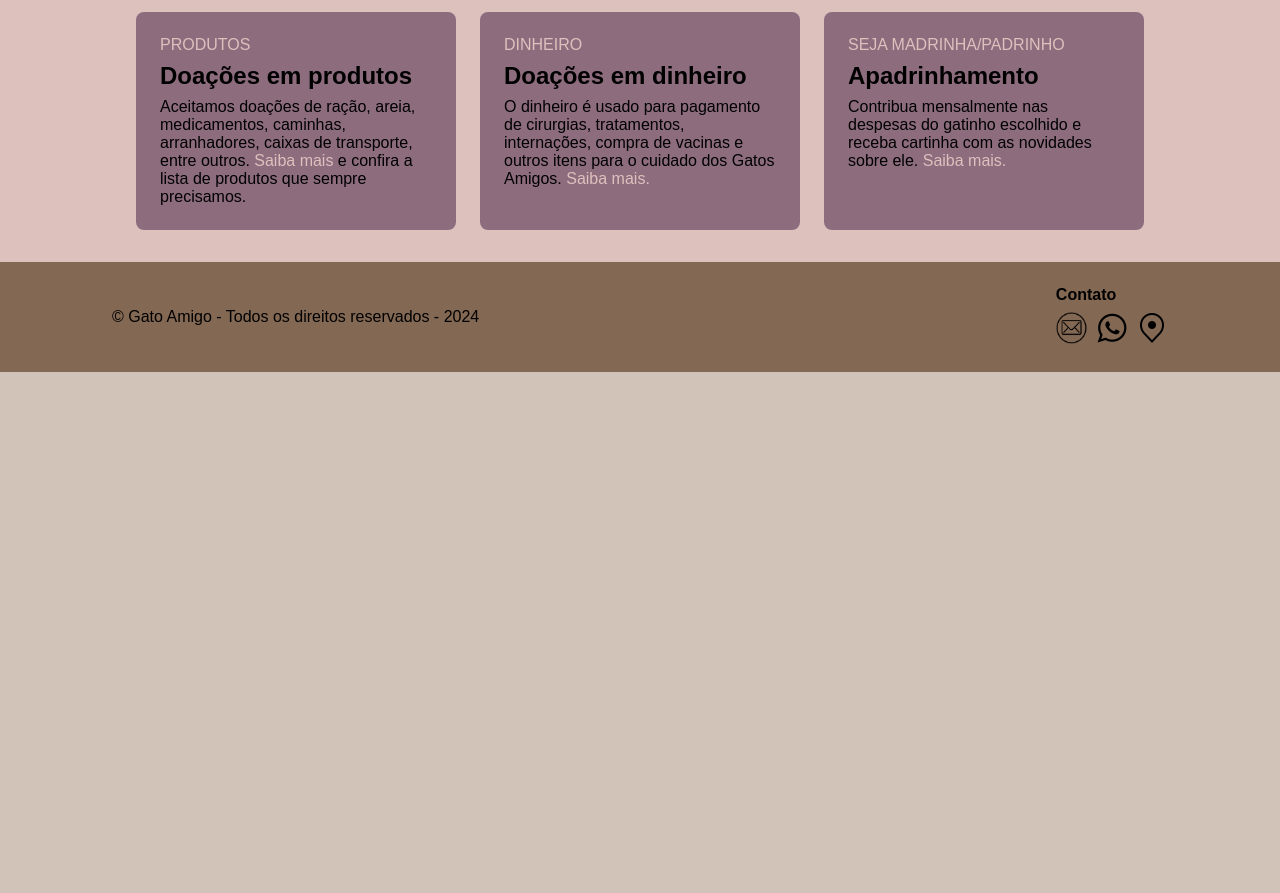
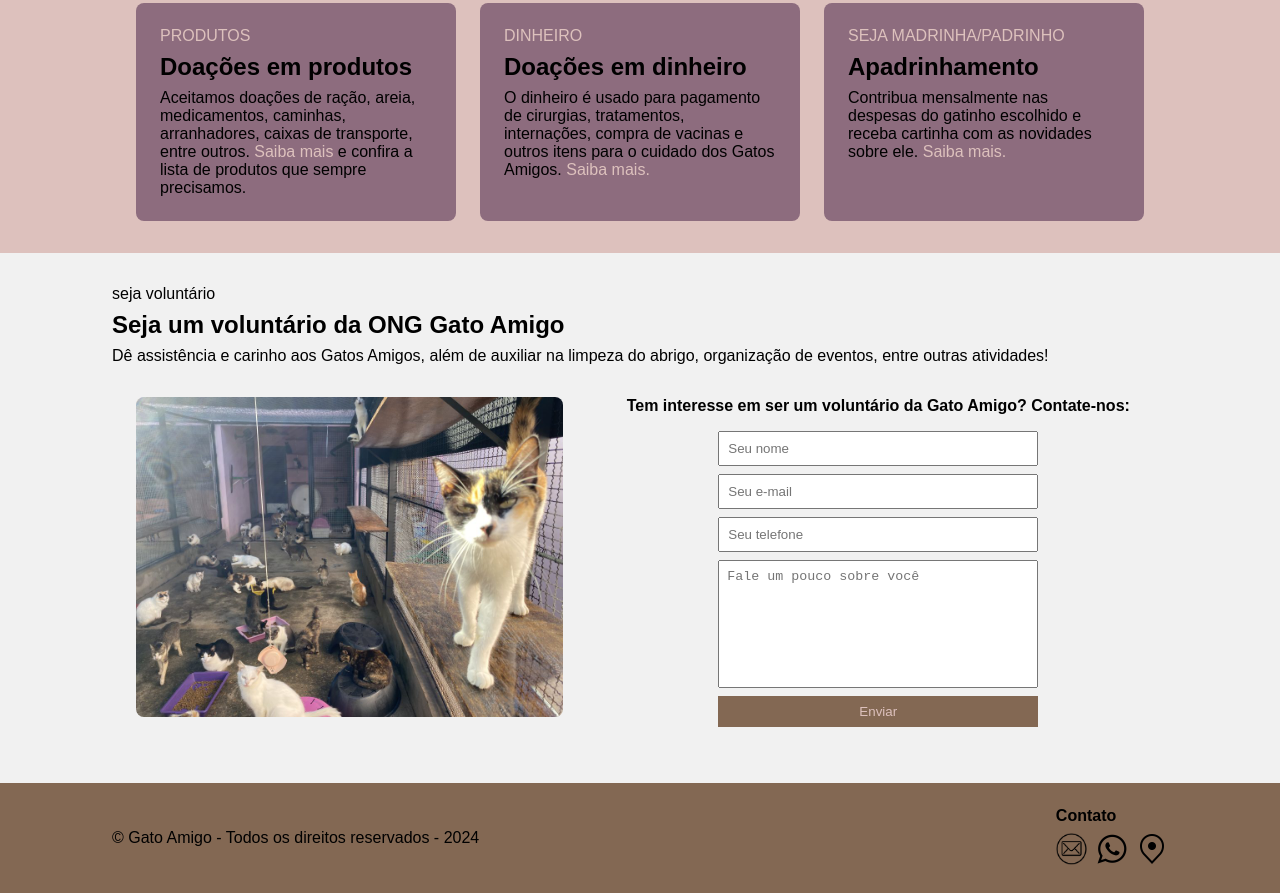
Before and after one commit to nathaliaceschi/site_gatoamigo, a plain HTML site: page index.html in a window 1280 px wide. Shown: the part 1136-2029 px from the top of the page. Before the commit the page ends 1508 px from the top, so only its background shows below. Drawn offline with Linux system fonts and the light colour scheme; a web font is replaced by a local one.

Commit message:
inserindo formulario

```diff
--- a/index.html
+++ b/index.html
@@ -30,11 +30,13 @@
                     <a href="#quero-adotar">Quero Adotar</a>
                 </li>
                 <li>
+                    <a href="#seja-voluntario">Seja Voluntário</a>
+                </li>
+                <li>
                     <a href="#contato">Contato</a>
                 </li>
             </ul>
         </nav>
-        </div>
     </header>
     <main>
         <div class="container">
@@ -144,6 +146,29 @@
                 </div>
             </section>
         </div>
+        <div class="volunteer-container">
+            <section id="seja-voluntario" class="volunteer">
+                <header class="volunteer-header">
+                    <span>seja voluntário</span>
+                    <h2 class="volunteer-title">Seja um voluntário da ONG Gato Amigo</h2>
+                    <p class="volunteer-subtitle">Dê assistência e carinho aos Gatos Amigos, além de auxiliar na limpeza do abrigo, organização de eventos, entre outras atividades!</p>
+                </header>
+                <div class="volunteer-img-form">
+                    <div class="volunteer-img">
+                        <figure><img src="./imagens/Gateiras-do-Brasil-2-1024x768.jpg" alt="Abrigo de gatos"></figure>
+                    </div>
+                    <form>
+                        <h4>Tem interesse em ser um voluntário da Gato Amigo? Contate-nos:</h4>
+                        <div>
+                            <input type="text" placeholder="Seu nome" required/>
+                            <input type="email" placeholder="Seu e-mail" required/>
+                            <input type="tel" placeholder="Seu telefone" required/>
+                            <textarea placeholder="Fale um pouco sobre você" required></textarea>
+                            <button type="submit">Enviar</button>
+                        </div>
+                    </form>
+                </div>
+        </div>
     </main>
     <div class="footer-color">
         <footer>
--- a/main.css
+++ b/main.css
@@ -145,7 +145,8 @@ hr{
 }
 
 .step,
-.donation{
+.donation,
+.volunteer{
     display: flex;
     flex-direction: column;
     max-width: 1120px;
@@ -154,21 +155,24 @@ hr{
 }
 
 .step-header,
-.donation-header{
+.donation-header,
+.volunteer-header{
     display: flex;
     flex-direction: column;
     gap: 0.5rem;
 }
 
 .step-title,
-.donation-title{
+.donation-title
+.volunteer-title{
     font-size: 2rem;
 }
 
 .step-subtitle,
 .card-paragraph,
 .donation-subtitle,
-.card2-paragraph{
+.card2-paragraph,
+.volunteer-subtitle{
     font-size: 1rem;
 }
 
@@ -253,3 +257,55 @@ footer{
     flex-direction: row;
     gap: 0.5rem;
 }
+
+.volunteer-container{
+    background-color: #F1F1F1;
+}
+
+.volunteer-img img{
+    height: 20rem;
+    border-radius: 0.5rem;
+}
+
+.volunteer-img-form{
+    display: flex;
+    flex-direction: row;
+    margin: 2rem 0rem 1.0rem 1.5rem;
+    gap: 4rem;
+}
+
+form{
+    display: flex;
+    flex-direction:column;
+    gap: 1.0rem;
+    align-items: center;
+}
+
+form input,
+form textarea,
+form button{
+    margin-bottom: 0.5rem;
+    padding: 0.5rem;
+    display: block;
+    width: 20rem;
+}
+
+form textarea{
+    resize: none;
+    height: 8rem;
+}
+
+form button{
+    background-color: #836853;
+    color: #DDC1BD;
+    border: none;
+    cursor: pointer;
+}
+
+form button:hover{
+    background-color: #8d6c7e;
+}
+
+input:focus, textarea:focus{
+    outline-color: black;
+}
```
Also changed, not shown: imagens/Gateiras-do-Brasil-2-1024x768.jpg (added).
